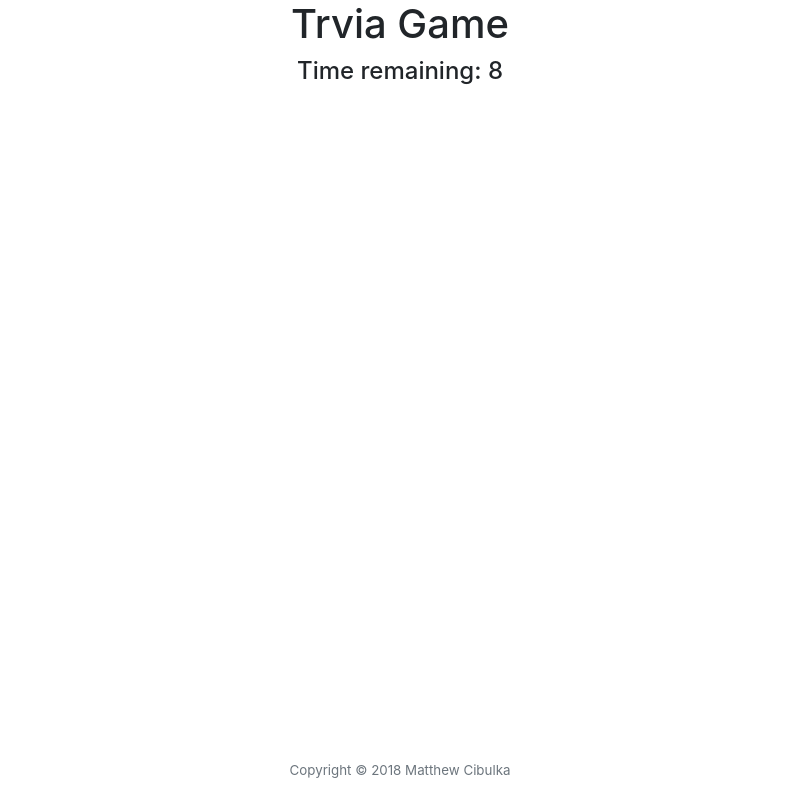
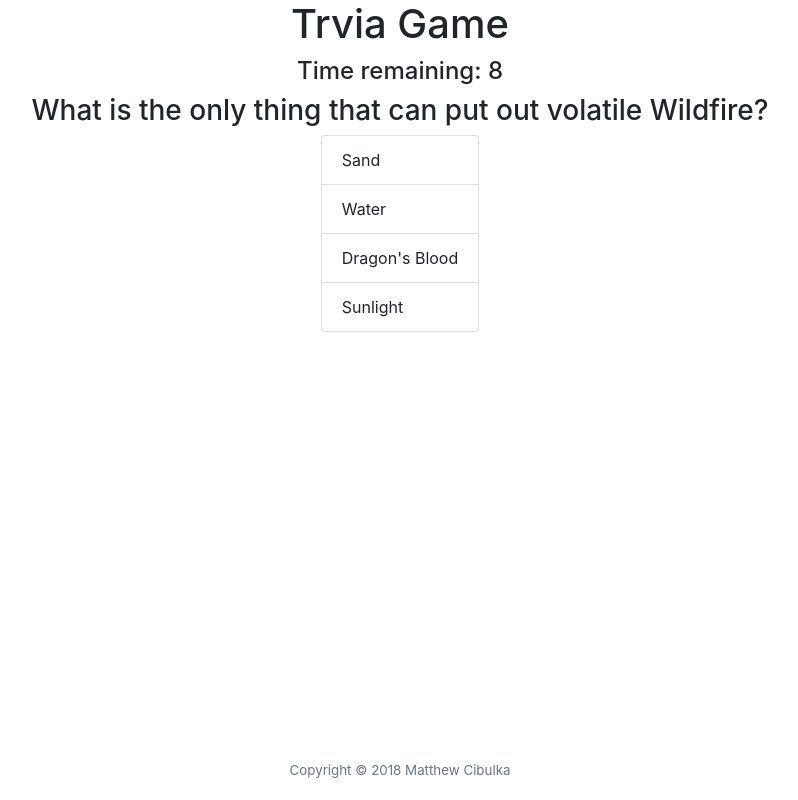
Before and after one commit to mcibulka/Trivia-Game, a plain HTML site: page index.html in a window 1280 px wide. Both pictures are taken after a click on the button "Start". Shown: the whole page, without its empty margins (240-1038 px from the left). Drawn offline with nearby package versions, Linux system fonts and the light colour scheme.

Commit message:
Added questions and 2 answers, first question is displayed when Start is clicked.

```diff
--- a/assets/javascript/app.js
+++ b/assets/javascript/app.js
@@ -6,6 +6,56 @@ window.onload = function() {
 // Gobal Variables
 var intervalId;
 var running = false;
+
+
+
+var game = {
+    currQuestion: 0,
+
+
+    questions: [
+        "What is the only thing that can put out volatile Wildfire?",
+        "What is the name of King Tommen's favorite cat?",
+        "What was the name of Ned Stark's great sword?",
+        "Who shoots the flaming arrow that subsequently destroys Stannis' fleet in Blackwater Bay?",
+        "Prince Oberyn Martell is nicknamed the 'Red Viper' because of his combat and:",
+        "The Night King was created using a dagger made of:",
+        "How many arrows does Ramsay Bolton let loose at Rickon Stark?"
+    ],
+
+    answerSets: [
+        [ "Sand", "Water", "Dragon's Blood", "Sunlight" ],
+        [ "Battle Pus", "Little Lion", "Ser Pounce", "Prince Fuzz Wuzz" ]
+    ],
+
+    answers: [
+        "Sand",
+        "Battle Pus"
+    ],
+
+
+    loadQuestion: function() {
+        $( "#question" ).text( this.questions[ this.currQuestion ] );
+
+        // assign to variable for easier readability
+        var currSet = this.answerSets[ this.currQuestion ];
+        var setLen = this.answerSets[ this.currQuestion ].length;   // get the number of answers in the answer set
+
+        var $ul = $( "<ul>" );
+        $ul.addClass( "list-group" );
+
+        for( var i = 0 ; i < setLen ; i++ ) {
+            var $li = $( "<li>" );
+            $li.addClass( "list-group-item" );
+            $li.text( currSet[i] );
+            $ul.append( $li );
+        }
+
+        $( "#answers" ).append( $ul );
+    }
+};
+
+
 
 
 // The timer object keeps track of remaining time in each round
@@ -27,24 +77,26 @@ var timer = {
 
     start: function() {
         if (!running) {
-            intervalId = setInterval(timer.count, 1000);
+            intervalId = setInterval( timer.count, 1000 );
             running = true;
+
             $( "#start" ).hide();
+            game.loadQuestion();
         }
     },
 
 
     stop: function() {
-        clearInterval(intervalId);
+        clearInterval( intervalId );
         running = false;
     },
 
 
     timesUp: function() {
-        clearInterval(intervalId);
+        clearInterval( intervalId );
         running = false;
 
-        var $timeUp = $( "<h4>" );
+        var $timeUp = $( "h4" );
         $timeUp.text( "Time's up!" );
         $( "#time" ).append( $timeUp );
     },
--- a/index.html
+++ b/index.html
@@ -8,7 +8,6 @@
   <link rel="stylesheet" href="assets/css/reset.css">
   <link rel="stylesheet" href="https://stackpath.bootstrapcdn.com/bootstrap/4.1.1/css/bootstrap.min.css" integrity="sha384-WskhaSGFgHYWDcbwN70/dfYBj47jz9qbsMId/iRN3ewGhXQFZCSftd1LZCfmhktB" crossorigin="anonymous">
   <link rel="stylesheet" href="assets/css/style.css">
-  <script src="https://cdnjs.cloudflare.com/ajax/libs/jquery/3.3.1/jquery.min.js"></script>
 </head>
 
 <body>
@@ -50,9 +49,13 @@
     </div>
   </footer>
 
+  <!-- Bootstrap JavaScript -->
   <script src="https://code.jquery.com/jquery-3.3.1.slim.min.js" integrity="sha384-q8i/X+965DzO0rT7abK41JStQIAqVgRVzpbzo5smXKp4YfRvH+8abtTE1Pi6jizo" crossorigin="anonymous"></script>
   <script src="https://cdnjs.cloudflare.com/ajax/libs/popper.js/1.14.3/umd/popper.min.js" integrity="sha384-ZMP7rVo3mIykV+2+9J3UJ46jBk0WLaUAdn689aCwoqbBJiSnjAK/l8WvCWPIPm49" crossorigin="anonymous"></script>
   <script src="https://stackpath.bootstrapcdn.com/bootstrap/4.1.1/js/bootstrap.min.js" integrity="sha384-smHYKdLADwkXOn1EmN1qk/HfnUcbVRZyYmZ4qpPea6sjB/pTJ0euyQp0Mk8ck+5T" crossorigin="anonymous"></script>
+
+  <!-- Game JavaScript -->
+  <script src="https://cdnjs.cloudflare.com/ajax/libs/jquery/3.3.1/jquery.min.js"></script>
 </body>
 
 </html>
```
